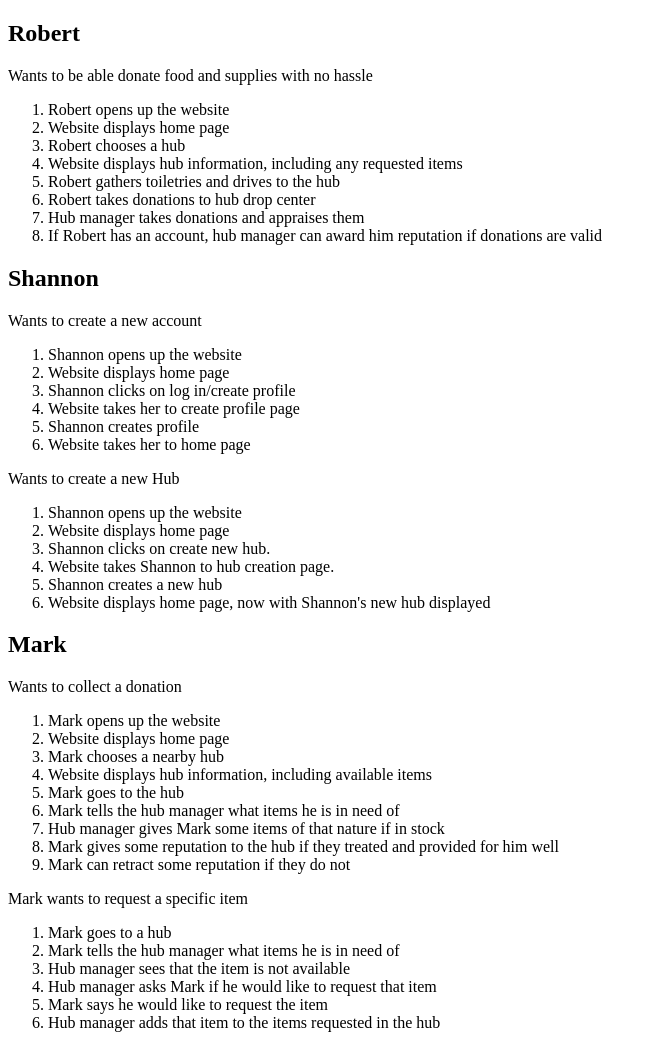
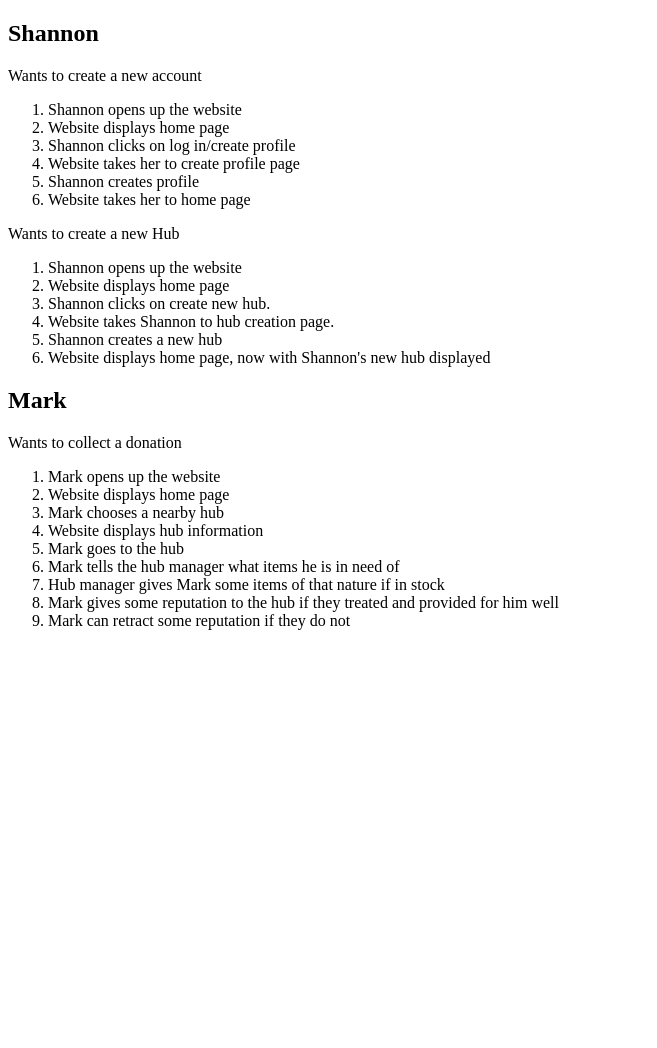
Before and after one commit to Npascetti/kindness, a PHP site: page /use-cases.php in a window 1280 px wide. Shown: the part 188-1236 px from the top of the page, without its empty margins (0-657 px from the left). After the commit the page ends 818 px from the top, so only its background shows below. Run offline with PHP 8.4, Linux system fonts and the light colour scheme.

Commit message:
commented out marks 2nd use case and clean up the use cases.

```diff
--- a/epic/index.php
+++ b/epic/index.php
@@ -24,10 +24,7 @@
 				<p>A service that allows users to set up and donate to hubs around the city. These hubs will
 					provide various supplies and goods to lower income and in need people. Users can either create
 					a profile to set up hubs on their own, and can appoint people to manage and oversee those hubs,
-					or can anonymously and easily donate to the hubs. The hubs will have centralized locations so that
-					those without easy internet access will know how to access them. The hubs will take in anything
-					users are willing to donate, and can supply everything from food to blankets and clothes and
-					everything in between.</p>
+					or can anonymously and easily donate to the hubs. The hubs will have centralized locations so 					that those without easy internet access will know how to access them. The hubs will take in 					anything users are willing to donate, and can supply everything from food to blankets and 					clothes and everything in between.</p>
 			</main>
 		</header>
 	</body>
--- a/epic/use-cases.php
+++ b/epic/use-cases.php
@@ -20,6 +20,7 @@
 			</nav>
 		</header>
 		<main>
+			<!-- add later
 			<h2>Robert</h2>
 			<p>Wants to be able donate food and supplies with no hassle</p>
 			<ol>
@@ -32,7 +33,7 @@
 				<li>Hub manager takes donations and appraises them</li>
 				<li>If Robert has an account, hub manager can award him reputation if donations are valid</li>
 			</ol>
-
+			-->
 			<h2>Shannon</h2>
 			<p>Wants to create a new account</p>
 			<ol>
@@ -60,14 +61,14 @@
 				<li>Mark opens up the website</li>
 				<li>Website displays home page</li>
 				<li>Mark chooses a nearby hub</li>
-				<li>Website displays hub information, including available items</li>
+				<li>Website displays hub information</li>
 				<li>Mark goes to the hub</li>
 				<li>Mark tells the hub manager what items he is in need of</li>
 				<li>Hub manager gives Mark some items of that nature if in stock</li>
 				<li>Mark gives some reputation to the hub if they treated and provided for him well</li>
 				<li>Mark can retract some reputation if they do not</li>
 			</ol>
-
+			<!--
 			<p>Mark wants to request a specific item</p>
 			<ol>
 				<li>Mark goes to a hub</li>
```
